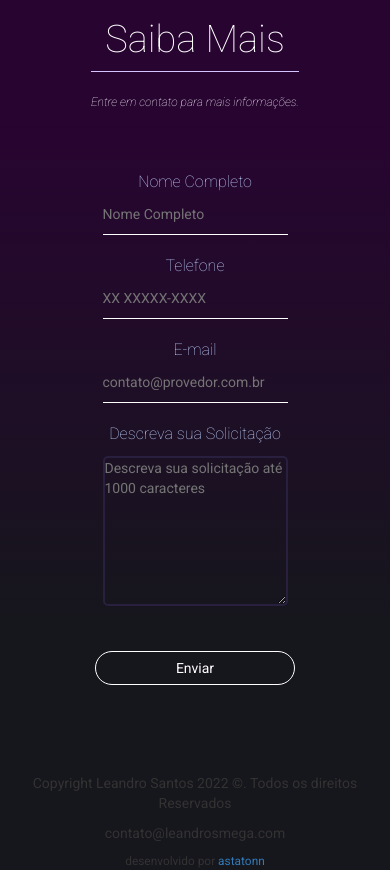
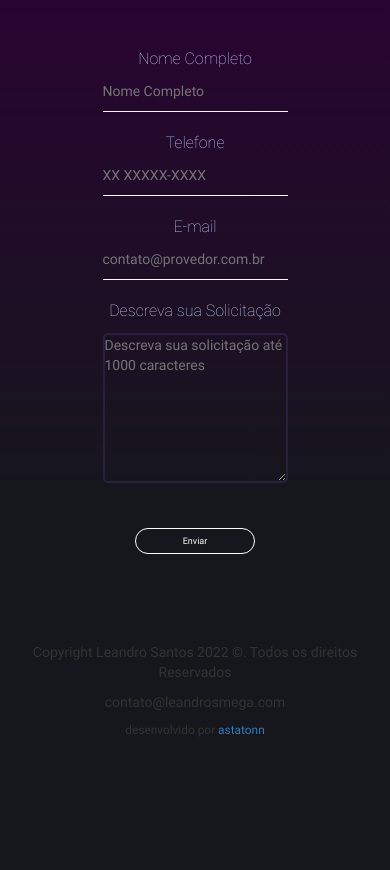
Before and after one commit to astatonn/leandrosantosmega, a PHP site: page / in a window 390 px wide. Shown: the part 2641-3511 px from the top of the page. After the commit the page ends 3377 px from the top, so only its background shows below. Run offline with PHP 8.4, Linux system fonts and the light colour scheme; some web fonts are replaced.

Commit message:
finalizando rsponsividade

```diff
--- a/assets/css/responsive.css
+++ b/assets/css/responsive.css
@@ -152,6 +152,20 @@
 
     .conteudo-principal {
         background-size: cover;
+        padding-bottom: 74px;
+    }
+
+    .conteudo-principal-titulo {
+        font-size: 22px;
+    }
+
+    .btn {
+        width: 120px;
+        font-size: 9px !important;
+    }
+
+    .conteudo-principal-escrito {
+        margin: 10% 10% auto 10% ;
     }
 
 }
--- a/assets/css/style.css
+++ b/assets/css/style.css
@@ -1,4 +1,63 @@
-@import url('https://fonts.googleapis.com/css2?family=Roboto:ital,wght@0,100;0,300;0,400;0,500;0,700;0,900;1,100;1,300;1,400;1,500;1,700;1,900&family=Unica+One&display=swap');
+@font-face {
+    font-family: 'Roboto';
+    src: url('../fonts/Roboto/Roboto-Thin.ttf') format("truetype");
+    font-weight: 100;
+    font-style: normal;
+}
+@font-face {
+    font-family: 'Roboto';
+    src: url('../fonts/Roboto/Roboto-ThinItalic.ttf') format("truetype");
+    font-weight: 100;
+    font-style: italic;
+}
+@font-face {
+    font-family: 'Roboto';
+    src: url('../fonts/Roboto/Roboto-LightItalic.ttf') format("truetype");
+    font-weight: 300;
+    font-style: italic;
+}
+@font-face {
+    font-family: 'Roboto';
+    src: url('../fonts/Roboto/Roboto-Light.ttf') format("truetype");
+    font-weight: 300;
+    font-style: normal;
+}
+@font-face {
+    font-family: 'Roboto';
+    src: url('../fonts/Roboto/Roboto-Regular.ttf') format("truetype");
+    font-weight: 400;
+    font-style: normal;
+}
+@font-face {
+    font-family: 'Roboto';
+    src: url('../fonts/Roboto/Roboto-Medium.ttf') format("truetype");
+    font-weight: 500;
+    font-style: normal;
+}
+@font-face {
+    font-family: 'Roboto';
+    src: url('../fonts/Roboto/Roboto-Bold.ttf') format("truetype");
+    font-weight: 700;
+    font-style: normal;
+}
+@font-face {
+    font-family: 'Roboto';
+    src: url('../fonts/Roboto/Roboto-Black.ttf') format("truetype");
+    font-weight: 900;
+    font-style: normal;
+}
+
+@font-face {
+    font-family: 'Agency FB';
+    src: url('../fonts/AgencyFb/AgencyFB.ttf') format("truetype");
+    font-style: normal;
+}
+
+@font-face {
+    font-family: 'Unica One';
+    src: url('../fonts/UnicaOne/UnicaOne-Regular.ttf') format("truetype");
+    font-style: normal;
+}
 
 
 * {
@@ -121,8 +180,8 @@
 
 .btn {
     line-height: 50px;
-    min-width: 200px;
-    font-size: 16px;
+    width: 200px;
+    font-size: 16px !important;
     font-weight: 300;
     border: 10px solid #fff;
     border-radius: 100px;
@@ -163,7 +222,7 @@
 
 .conteudo-principal-subtitulo {
     font-family: 'Roboto', sans-serif;
-    font-weight: 200;
+    font-weight: 300;
     color: rgb(192, 210, 255);
     font-size: 20px;
     font-style: italic;
--- a/index.php
+++ b/index.php
@@ -18,10 +18,10 @@
     <link rel="stylesheet" type="text/css" href="assets/css/style.css">
     <link rel="stylesheet" type="text/css" href="assets/css/responsive.css">
     <link href="assets/css/bootstrap.min.css" rel="stylesheet">
-    <link href="https://allfont.net/allfont.css?fonts=agency-fb" rel="stylesheet" type="text/css" />
 
     <!-- TÍTULO E FAVICON -->
     <title>Leandro Santos - Engenheiro de Áudio</title>
+    <link rel="shortcut icon" href="assets/img/logo.png">
 
 </head>
 
@@ -42,7 +42,7 @@
                 <a onclick="jumpTo('portifolio-head')" class="cabecalho-menu-item">Portifólio</a>
                 <a onclick="jumpTo('sobre-head')" class="cabecalho-menu-item">Sobre</a>
                 <a onclick="jumpTo('orcamento-head')" class="cabecalho-menu-item">Orçamento</a>
-                <a class="cabecalho-menu-item">Ouça</a>
+                <a class="cabecalho-menu-item" style="font-weight:500">Ouça</a>
             </nav>
             <nav class="cabecalho-menu-redes-sociais">
                 <a href="#" class="cabecalho-menu-item"><img src="assets/img/icones/facebook.png" alt="ícone do tidal"
```
Also changed, not shown: assets/fonts/AgencyFb/AgencyFB.ttf (added), assets/fonts/UnicaOne/OFL.txt (renamed from assets/fonts/Unica_One/OFL.txt), assets/fonts/UnicaOne/UnicaOne-Regular.ttf (added), assets/fonts/Unica_One/UnicaOne-Regular.ttf (deleted).
